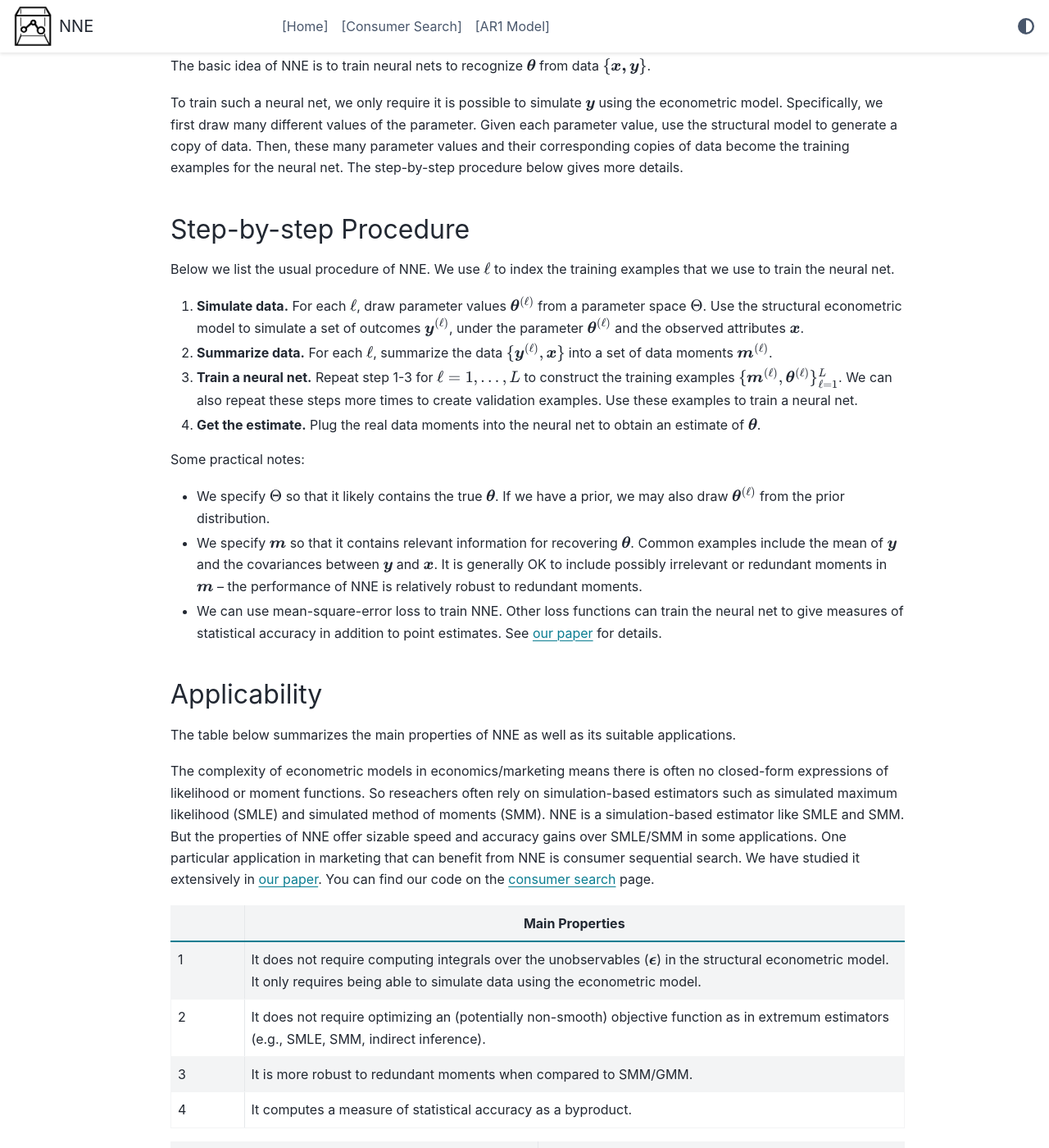
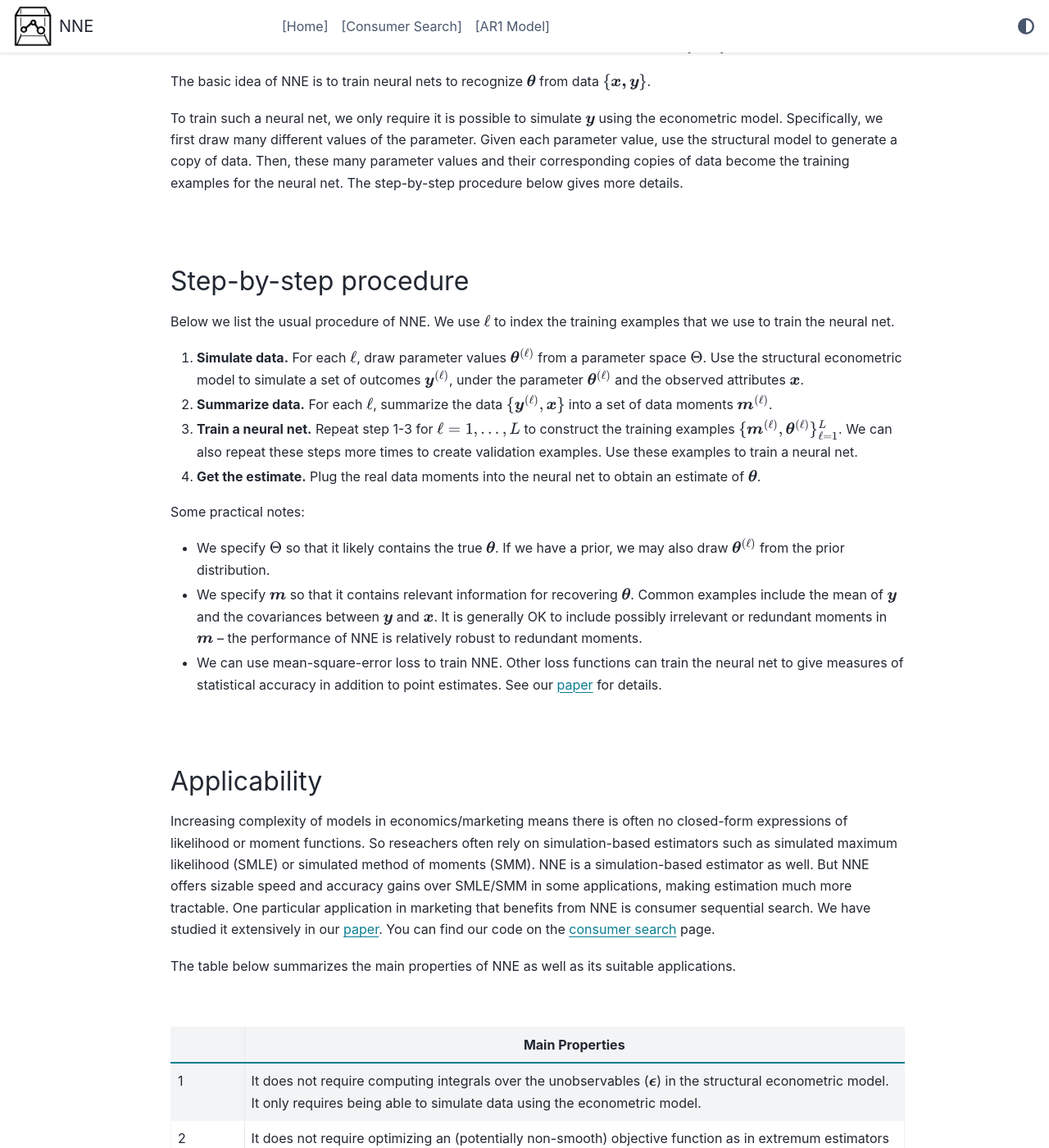
Before and after one commit to nnehome/nnehome.github.io, a Sphinx documentation site: the page built from docs/source/index.rst, in a window 1280 px wide and 1400 px high, scrolled down 710 px. Shown: the whole window at 82% size. Built offline with Sphinx 7.4.7 and the PyData theme 0.15.4, drawn with Linux system fonts in a browser that asks for light colours; some of the changed text lies outside the part shown.

Commit message:
some updates

```diff
--- a/docs/source/conf.py
+++ b/docs/source/conf.py
@@ -44,3 +44,5 @@
     },
     "show_prev_next": False
 }
+
+html_show_sourcelink = False
--- a/docs/source/index.rst
+++ b/docs/source/index.rst
@@ -21,11 +21,15 @@
 
 |
 
-This website provides a guide and code of the neural net estimator (NNE) (`Wei and Jiang 2023 <https://papers.ssrn.com/sol3/papers.cfm?abstract_id=3496098#>`_). NNE exploits machine learning techniques to estimate existing econometric models. It can achieve good estimation accuracy at light computational costs, and thus provides an alternative to simulated maximum likelihood or simulated method of moments.
+.. _top:
+
+This website provides a guide and code of the neural net estimator (NNE) (`paper`_). NNE exploits machine learning techniques to estimate existing econometric models. It can achieve good estimation accuracy at light computational costs, and thus provides an alternative to simulated maximum likelihood or simulated method of moments.
 
 Below, we describe an `overview`_ of NNE, its `step-by-step procedure`_, and the `applicability`_ to marketing/economics problems.
 
 We also provide Matlab code for two applications of NNE. You're welcome to modify the code to estimate other econometric models. You can find the code at this `GitHub <https://github.com/nnehome/nne-matlab>`_ repository. Please also find the documentation for the code at the :ref:`consumer search <code_1>` page and the :ref:`AR1 model <code_2>` page.
+
+|
 
 Overview
 ---------------
@@ -38,8 +42,9 @@
 
 To train such a neural net, we only require it is possible to simulate :math:`\boldsymbol{y}` using the econometric model. Specifically, we first draw many different values of the parameter. Given each parameter value, use the structural model to generate a copy of data. Then, these many parameter values and their corresponding copies of data become the training examples for the neural net. The step-by-step procedure below gives more details.
 
+|
 
-Step-by-step Procedure
+Step-by-step procedure
 -----------------------
 
 Below we list the usual procedure of NNE. We use :math:`\ell` to index the training examples that we use to train the neural net.
@@ -58,15 +63,18 @@
 
 * We specify :math:`\boldsymbol{m}` so that it contains relevant information for recovering :math:`\boldsymbol{\theta}`. Common examples include the mean of :math:`\boldsymbol{y}` and the covariances between :math:`\boldsymbol{y}` and :math:`\boldsymbol{x}`. It is generally OK to include possibly irrelevant or redundant moments in :math:`\boldsymbol{m}` -- the performance of NNE is relatively robust to redundant moments.
 
-* We can use mean-square-error loss to train NNE. Other loss functions can train the neural net to give measures of statistical accuracy in addition to point estimates. See `our paper <https://papers.ssrn.com/sol3/papers.cfm?abstract_id=3496098#>`_ for details.
+* We can use mean-square-error loss to train NNE. Other loss functions can train the neural net to give measures of statistical accuracy in addition to point estimates. See our `paper`_ for details.
 
+|
 
 Applicability
 ---------------
 
+Increasing complexity of models in economics/marketing means there is often no closed-form expressions of likelihood or moment functions. So reseachers often rely on simulation-based estimators such as simulated maximum likelihood (SMLE) or simulated method of moments (SMM). NNE is a simulation-based estimator as well. But NNE offers sizable speed and accuracy gains over SMLE/SMM in some applications, making estimation much more tractable. One particular application in marketing that benefits from NNE is consumer sequential search. We have studied it extensively in our `paper`_. You can find our code on the :ref:`consumer search <code_1>` page.
+
 The table below summarizes the main properties of NNE as well as its suitable applications.
 
-The complexity of econometric models in economics/marketing means there is often no closed-form expressions of likelihood or moment functions. So reseachers often rely on simulation-based estimators such as simulated maximum likelihood (SMLE) and simulated method of moments (SMM). NNE is a simulation-based estimator like SMLE and SMM. But the properties of NNE offer sizable speed and accuracy gains over SMLE/SMM in some applications. One particular application in marketing that can benefit from NNE is consumer sequential search. We have studied it extensively in `our paper <https://papers.ssrn.com/sol3/papers.cfm?abstract_id=3496098#>`_. You can find our code on the :ref:`consumer search <code_1>` page.
+|
 
 .. _main-properties-table:
 
```
Also changed, not shown: other parts of docs/source/index.rst (+19 -0 lines), docs/source/code_1/code_1.rst (+28 -10 lines), docs/source/code_2/code_2.rst (+18 -4 lines), docs/source/home/home.rst (+31 -4 lines), docs/source/_static/custom.css (line endings or trailing spaces).
